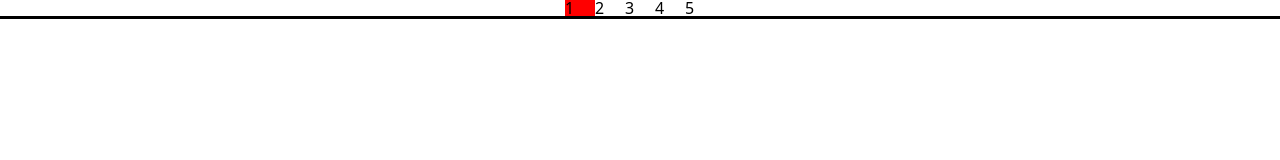
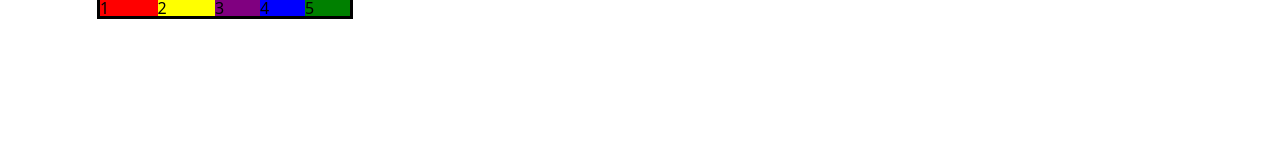
Before and after one commit to 1101201100/HW-15, a plain HTML site: page index.html in a window 1280 px wide. Drawn offline with nearby package versions, Linux system fonts and the light colour scheme.

Commit message:
flex-grow

```diff
--- a/index.css
+++ b/index.css
@@ -1,7 +1,9 @@
 .holder {
     display: flex;
     outline: solid black;
-    justify-content: center;
+    width: 250px;
+    flex-wrap: wrap;
+    margin-left: 100px;
 }
 
 .item:nth-child(1) {
@@ -9,9 +11,26 @@
 }
 
 .item:nth-child(2) {
+  background-color: yellow;
+}
 
+.item:nth-child(3) {
+  background-color: purple;
+}
+
+.item:nth-child(4) {
+ background-color: blue;
+}
+
+.item:nth-child(5) {
+  background-color: green;
 }
 
 .item {
-    width: 30px;
+    width: 45px;
 }
+
+.item:nth-child(-n+2) {
+    flex-grow: 1.5;
+    flex-basis: 45px;
+}
```
